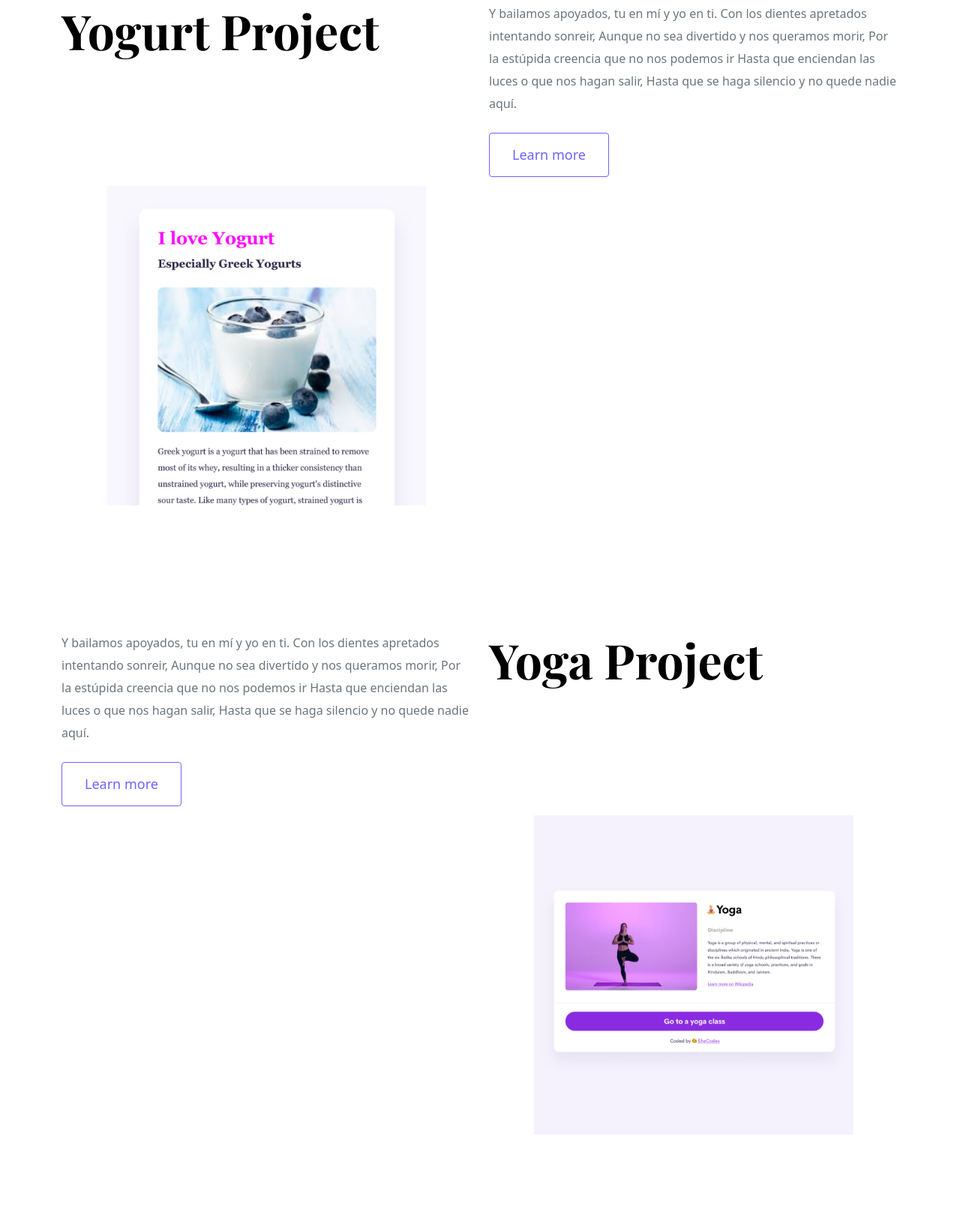
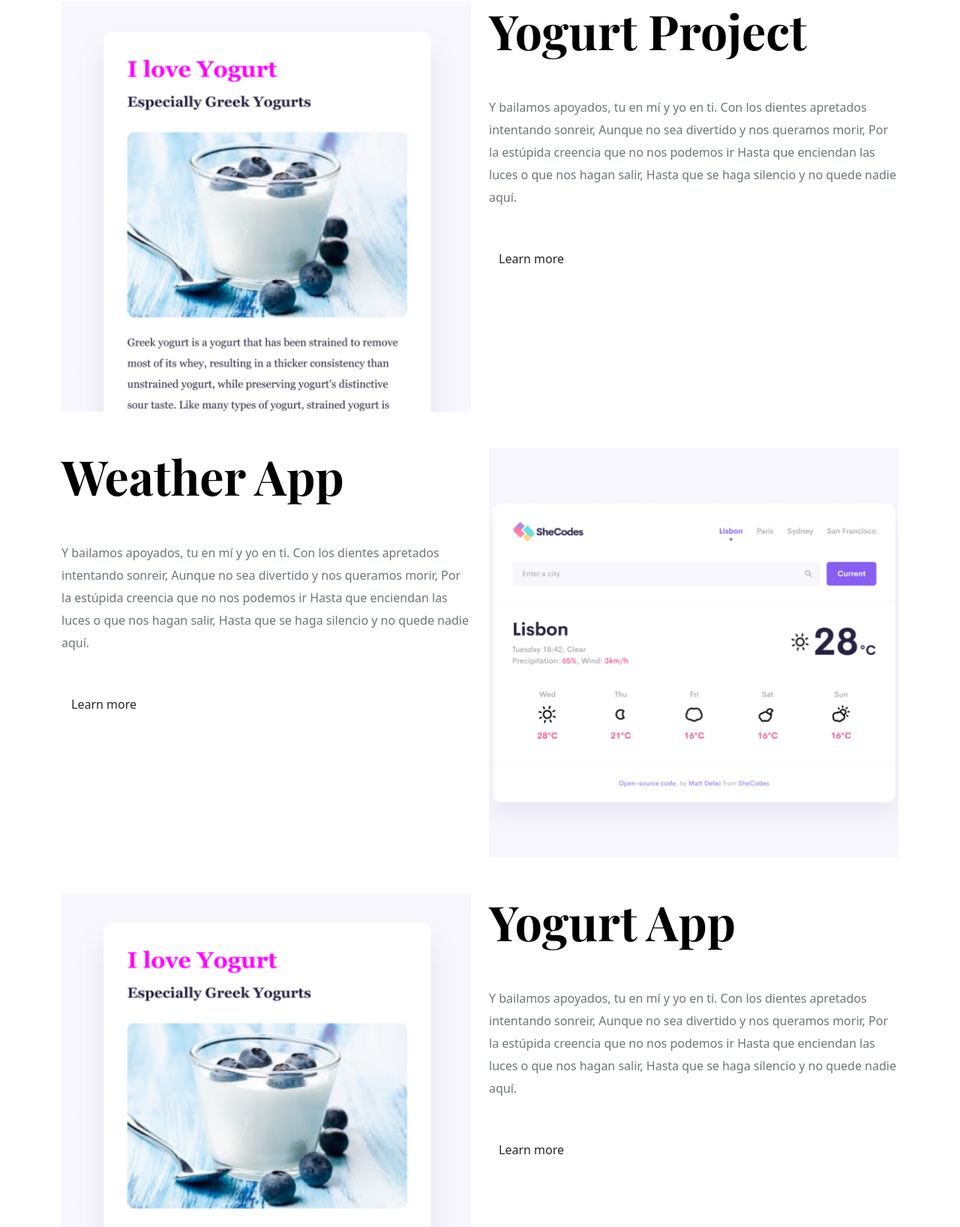
Before and after one commit to Gabs0223/figma-portfolio, a plain HTML site: page index.html in a window 1280 px wide. Shown: the part 764-2400 px from the top of the page at 75% size. Drawn offline with nearby package versions, Linux system fonts and the light colour scheme.

Commit message:
Update index.html

```diff
--- a/index.html
+++ b/index.html
@@ -36,57 +36,57 @@
     <p class="text-center m-5">Feature Projects to show</p>
     <div class="container">
       <div class="row mb-5">
-        <div class="col d-lg-block">
-          <h2 class="mb-5">Yogurt Project</h2>
-          <div class="project-description">
-            <img src="images/yogurt.png" class="img-fluid" alt="Yogurt app" />
-          </div>
+        <div class="col d-none d-lg-block">
+          <img src="images/yogurt.png" class="img-fluid" alt="" />
         </div>
-        <div class="col-6">
-          <p class="mb-4 text-muted">
-            Y bailamos apoyados, tu en mí y yo en ti. Con los dientes apretados
-            intentando sonreir, Aunque no sea divertido y nos queramos morir,
-            Por la estúpida creencia que no nos podemos ir Hasta que enciendan
-            las luces o que nos hagan salir, Hasta que se haga silencio y no
-            quede nadie aquí.
-          </p>
-          <a href="" class="btn btn-branding-outine">Learn more</a>
-        </div>
-      </div>
-      <div class="row mb-5">
-        <div class="col d-lg-block">
-          <p class="mb-4 text-muted">
-            Y bailamos apoyados, tu en mí y yo en ti. Con los dientes apretados
-            intentando sonreir, Aunque no sea divertido y nos queramos morir,
-            Por la estúpida creencia que no nos podemos ir Hasta que enciendan
-            las luces o que nos hagan salir, Hasta que se haga silencio y no
-            quede nadie aquí.
-          </p>
-          <a href="" class="btn btn-branding-outine">Learn more</a>
-        </div>
-        <div class="col-6">
-          <h2 class="mb-5">Yoga Project</h2>
-          <div class="project-description">
-            <img src="images/yoga.png" class="img-fluid" alt="Yogurt app" />
+        <div class="col">
+          <div class="project-desciption">
+            <h2 class="mb-5">Yogurt Project</h2>
+            <p class="mb-5 text-muted">
+              Y bailamos apoyados, tu en mí y yo en ti. Con los dientes
+              apretados intentando sonreir, Aunque no sea divertido y nos
+              queramos morir, Por la estúpida creencia que no nos podemos ir
+              Hasta que enciendan las luces o que nos hagan salir, Hasta que se
+              haga silencio y no quede nadie aquí.
+            </p>
+            <a href="" class="btn btn-branding-outline"> Learn more </a>
           </div>
         </div>
       </div>
       <div class="row mb-5">
-        <div class="col d-lg-block">
-          <h2 class="mb-5">Weather Project</h2>
-          <div class="project-description">
-            <img src="images/weather.png" class="img-fluid" alt="Yogurt app" />
+        <div class="col">
+          <div class="project-desciption">
+            <h2 class="mb-5">Weather App</h2>
+            <p class="mb-5 text-muted">
+              Y bailamos apoyados, tu en mí y yo en ti. Con los dientes
+              apretados intentando sonreir, Aunque no sea divertido y nos
+              queramos morir, Por la estúpida creencia que no nos podemos ir
+              Hasta que enciendan las luces o que nos hagan salir, Hasta que se
+              haga silencio y no quede nadie aquí.
+            </p>
+            <a href="" class="btn btn-branding-outline"> Learn more </a>
           </div>
         </div>
-        <div class="col-6">
-          <p class="mb-4 text-muted">
-            Y bailamos apoyados, tu en mí y yo en ti. Con los dientes apretados
-            intentando sonreir, Aunque no sea divertido y nos queramos morir,
-            Por la estúpida creencia que no nos podemos ir Hasta que enciendan
-            las luces o que nos hagan salir, Hasta que se haga silencio y no
-            quede nadie aquí.
-          </p>
-          <a href="" class="btn btn-branding-outine">Learn more</a>
+        <div class="col d-none d-lg-block">
+          <img src="images/weather.png" class="img-fluid" alt="Weather app" />
+        </div>
+      </div>
+      <div class="row">
+        <div class="col d-none d-lg-block">
+          <img src="images/yogurt.png" class="img-fluid" alt="Yogurt app" />
+        </div>
+        <div class="col">
+          <div class="project-desciption">
+            <h2 class="mb-5">Yogurt App</h2>
+            <p class="mb-5 text-muted">
+              Y bailamos apoyados, tu en mí y yo en ti. Con los dientes
+              apretados intentando sonreir, Aunque no sea divertido y nos
+              queramos morir, Por la estúpida creencia que no nos podemos ir
+              Hasta que enciendan las luces o que nos hagan salir, Hasta que se
+              haga silencio y no quede nadie aquí.
+            </p>
+            <a href="" class="btn btn-branding-outline"> Learn more </a>
+          </div>
         </div>
       </div>
     </div>
```
